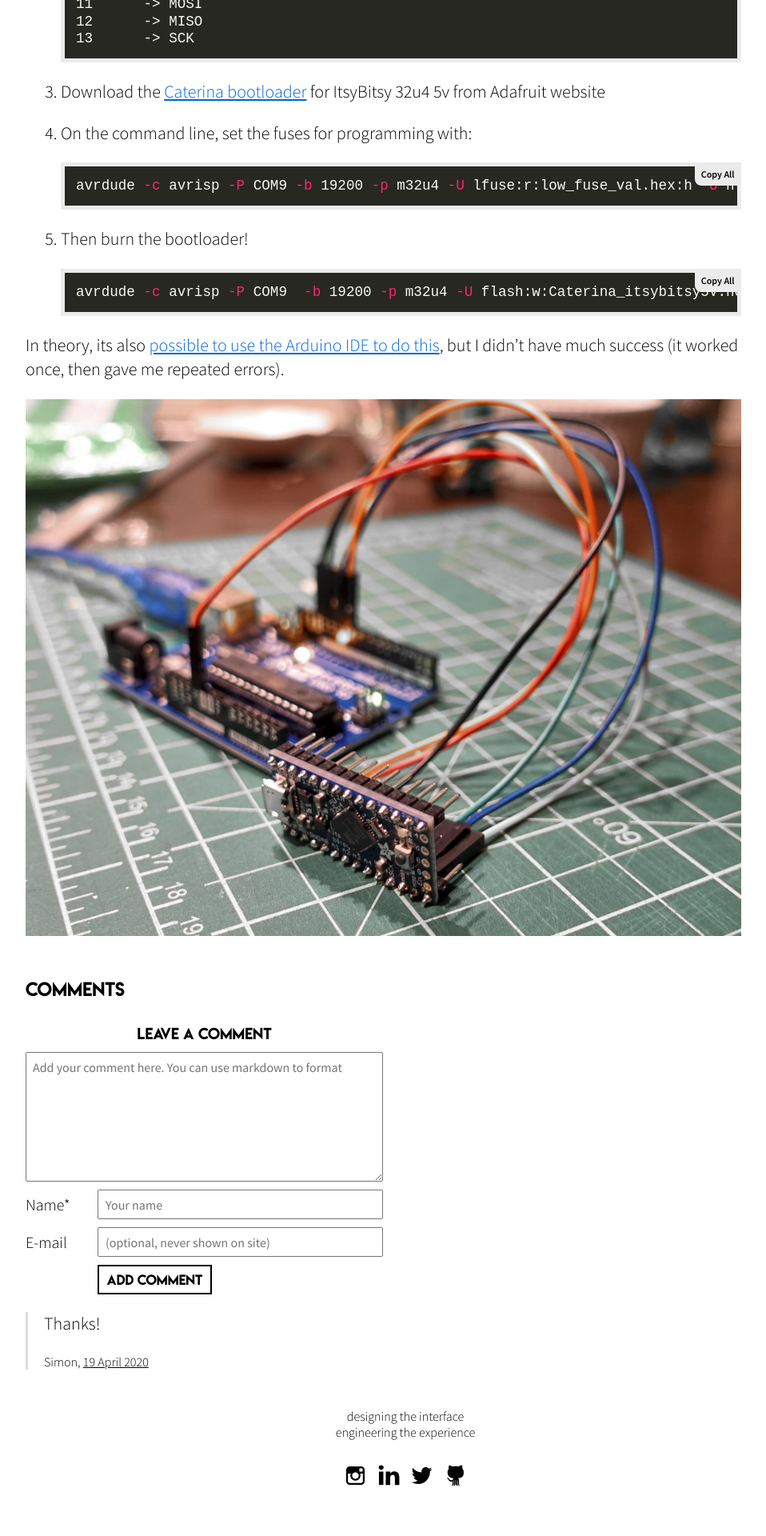
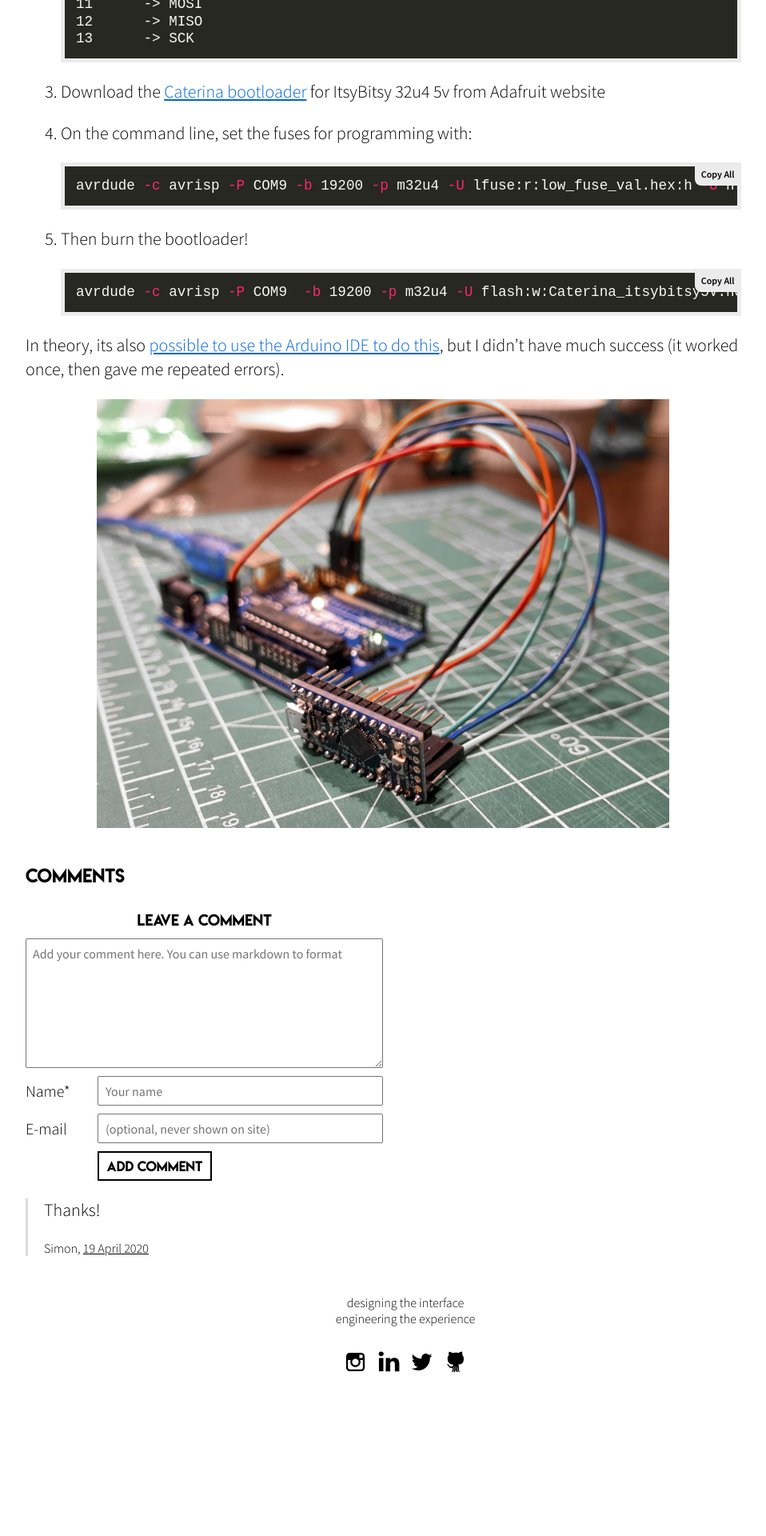
Before and after one commit to gcsalzburg/gcsalzburg.github.io, a Jekyll site: the page built from _posts/2020-04-15-ItsyBitsy-Bootloader.md, in a window 1280 px wide. Shown: the part 1259-3179 px from the top of the page at 80% size, without its empty margins (268-1226 px from the left). Built offline with Jekyll 4.4.1, drawn with Linux system fonts in a browser that asks for light colours; after the commit the page ends 3037 px from its top, so only the background shows below that.

Commit message:
Make article images a little smaller

```diff
--- a/_sass/_core.scss
+++ b/_sass/_core.scss
@@ -70,7 +70,16 @@ p, ol, ul{
    }
 
    strong{font-weight: bold;}
-   img{max-width: 100%;}
+   img{
+      max-width: 80%;
+      display:block;
+      margin-left: auto;
+      margin-right: auto;
+
+      @include mobile{
+         max-width: 100%;
+      }
+   }
 }
 ol, ul{margin-left: 2em;}
 mark{background-color: $colour_mark;}
```
